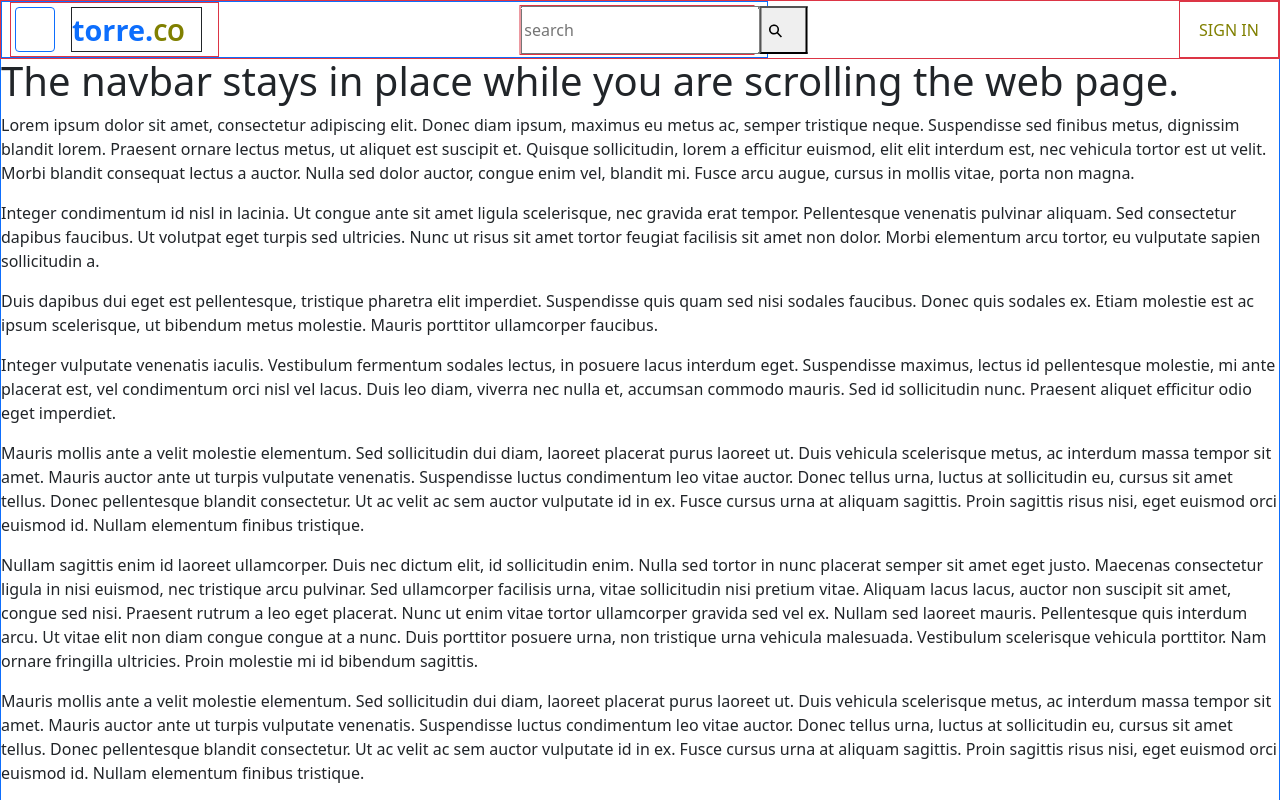
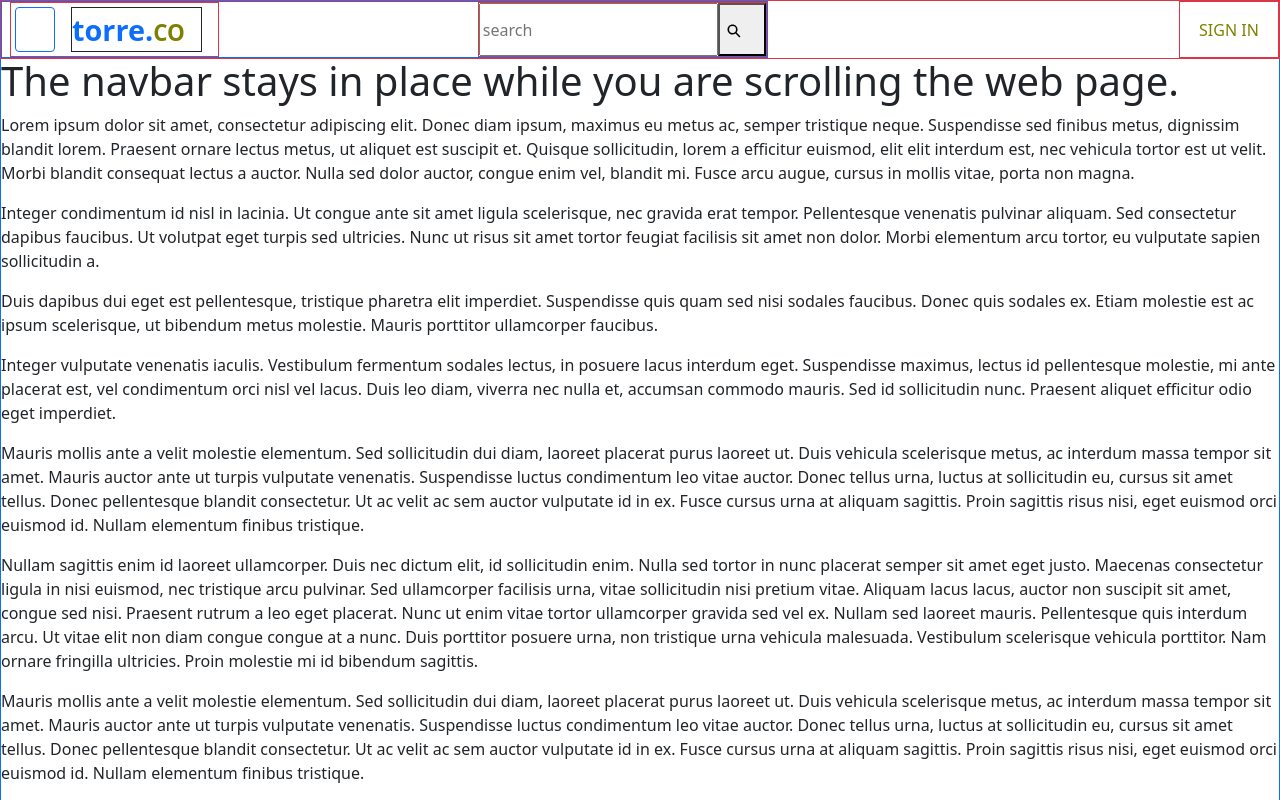
Before and after one commit to tundeiness/torre-task, a React (Create React App) app: page / in a window 1280 px wide. Shown: the top 800 px of the page. Built offline with nearby package versions, Linux system fonts and the light colour scheme.

Commit message:
WIP expandable search input

```diff
--- a/src/static/sass/components/_header.scss
+++ b/src/static/sass/components/_header.scss
@@ -75,13 +75,42 @@
       // width: 100%;
       // display: flex;
       // flex-grow: 1;
-      position: absolute;
-      height: 50px;
-      width: 235px;
-      // margin-left: 170px;
-      top: 50%;
-      left: 83%;
-      transform: translate(-50%, -50%);
+
+
+      // position: absolute;
+      // height: 50px;
+      // width: 235px;
+      // top: 50%;
+      // left: 83%;
+      // transform: translate(-50%, -50%);
+
+
+      input {
+        outline: none;
+      }
+      input[type=search]{
+        -webkit-appearance: textfield;
+        font-size: 100%;
+        // width: 80%;
+        -webkit-transition: all .5s;
+        -moz-transition: all .5s;
+        transition: all .5s ease-in-out;
+      }
+
+      input::-webkit-search-decoration,
+      input::-webkit-search-cancel-button {
+        display: none;
+      }
+
+      input[type=search]:focus {
+        width: 30rem;
+        // transition: all .5s;
+        // background-color: #fff;
+        // border-color: #66CC75;
+        // transform: translateX(-100px);
+        transition: transform 5s ease-out;
+
+      }
     }
   }
 
```
